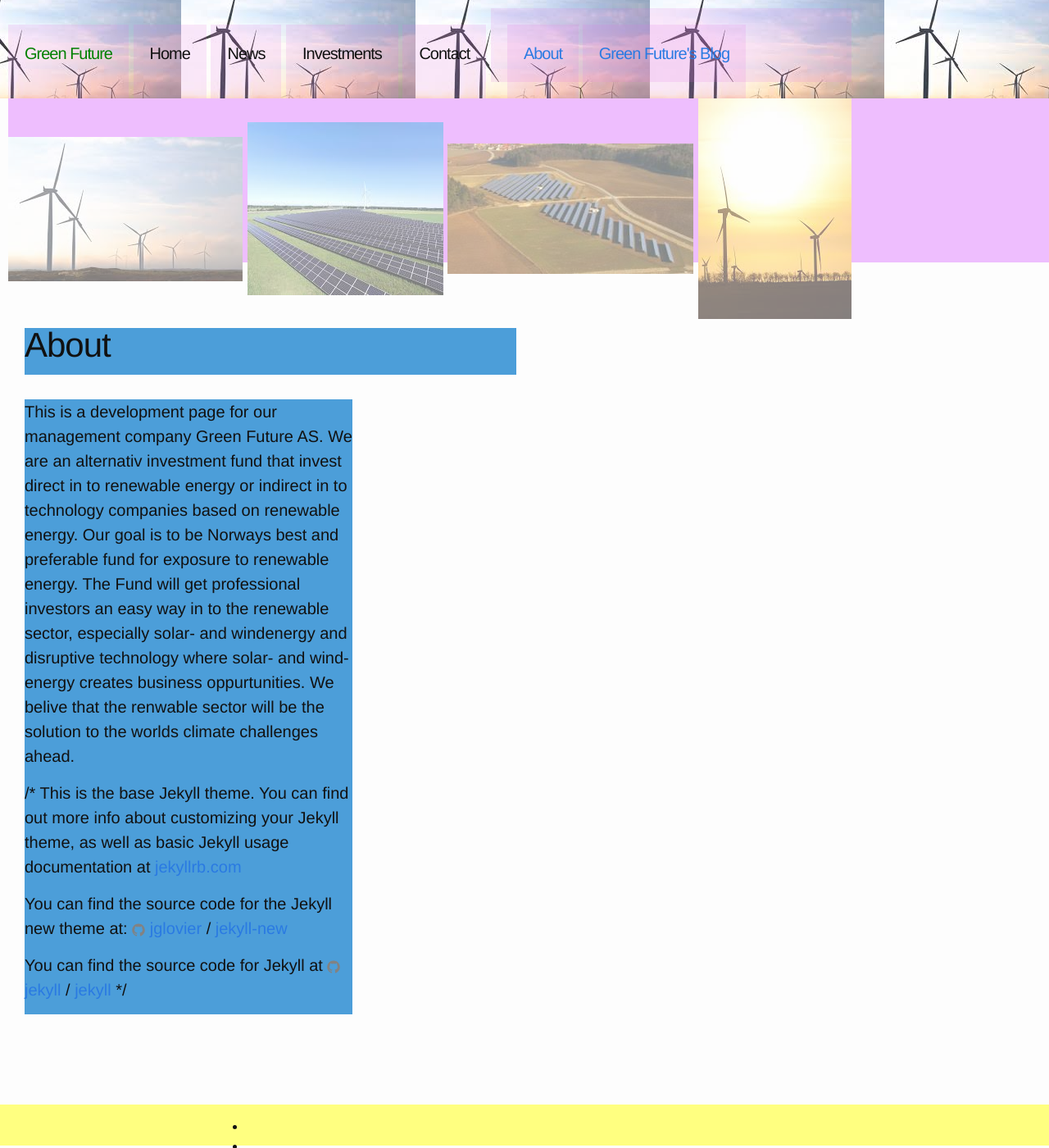
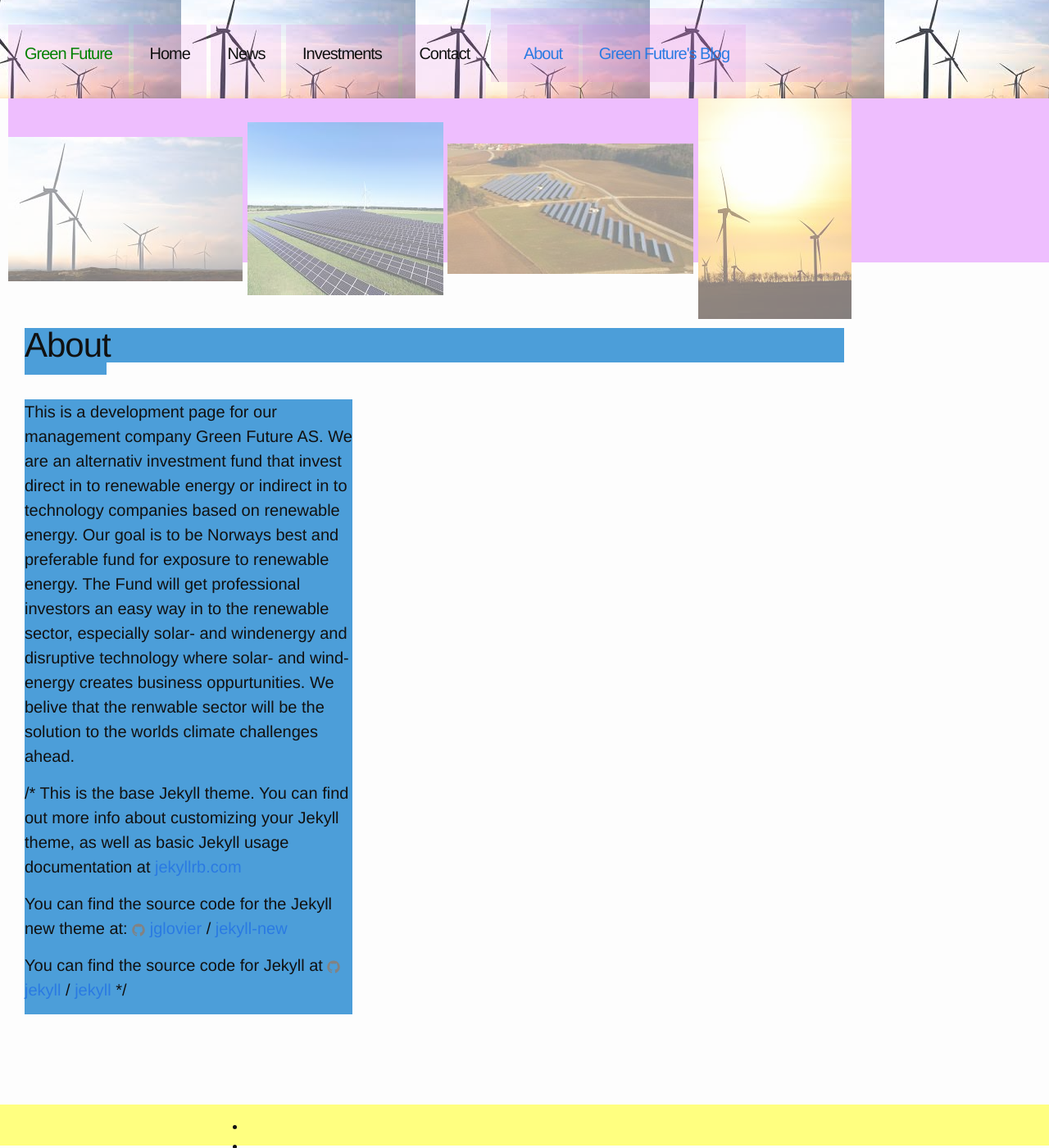
Before and after one commit to Paal-August/Paal-August.github.io, a Jekyll site: the page built from about.md, in a window 1280 px wide and 1400 px high. Shown: the whole window at 82% size. Built offline with Jekyll 4.4.1, drawn with Linux system fonts in a browser that asks for light colours.

Commit message:
Update _layout.scss

```diff
--- a/_sass/_layout.scss
+++ b/_sass/_layout.scss
@@ -347,7 +347,7 @@
     margin-bottom: $spacing-unit;
     background-color:#4c9ed9;
     display:inline-block;
-    width:600px;
+    width:100px;
 }
 
 .post-title {
@@ -355,6 +355,7 @@
     letter-spacing: -1px;
     line-height: 1;
     background-color:#4c9ed9;
+    width:1000px;
     display:inline-block;
 
     @include media-query($on-laptop) {
```
